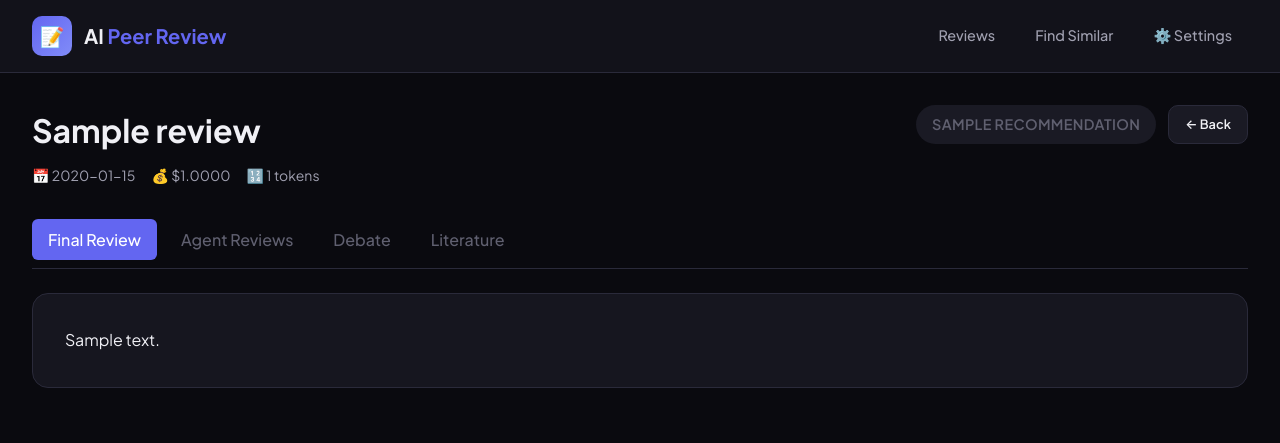
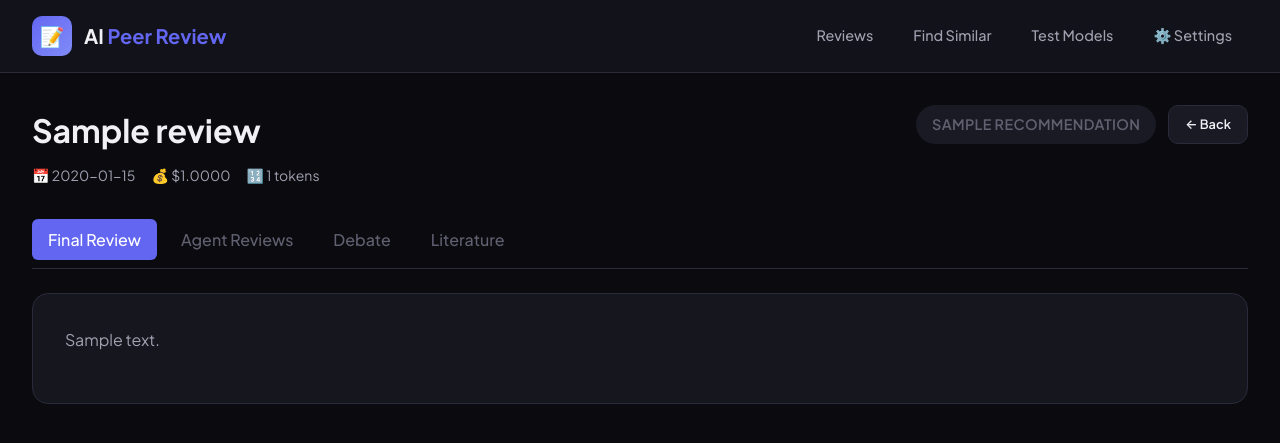
Before and after one commit to cpreiksaitis/ai-peer-review, a FastAPI app: template src/web/production/templates/review.html in a window 1280 px wide. Shown: the top 443 px of the page. Run offline with FastAPI, Linux system fonts and the light colour scheme; the template is opened without the code that fills it: most values are stand-ins (such as "Sample title", 1, 10 or a date in 2020); some libraries are stand-ins or nearby versions.

Commit message:
add test to model endpoint

```diff
--- a/src/web/production/app.py
+++ b/src/web/production/app.py
@@ -245,8 +245,16 @@ async def settings_page(request: Request):
         {
             "request": request,
             "settings": masked_settings,
-            "api_status": api_status,
+        "api_status": api_status,
         },
+    )
+
+@app.get("/test-models", response_class=HTMLResponse)
+async def test_models_page(request: Request):
+    """Simple UI to run model connectivity checks."""
+    return templates.TemplateResponse(
+        "test_models.html",
+        {"request": request},
     )
 
 
--- a/src/web/production/templates/base.html
+++ b/src/web/production/templates/base.html
@@ -493,6 +493,7 @@
             <nav>
                 <a href="/" class="{% if request.url.path == '/' %}active{% endif %}">Reviews</a>
                 <a href="/similar" class="{% if request.url.path == '/similar' %}active{% endif %}">Find Similar</a>
+                <a href="/test-models" class="{% if request.url.path == '/test-models' %}active{% endif %}">Test Models</a>
                 <a href="/settings" class="{% if request.url.path == '/settings' %}active{% endif %}">⚙️ Settings</a>
             </nav>
         </div>
--- a/src/web/production/templates/review.html
+++ b/src/web/production/templates/review.html
@@ -165,16 +165,14 @@
 </div>
 
 <div id="tab-final" class="tab-content active">
-    <div class="review-content" id="final-review-content">
-        {{ review.final_review | replace('\n', '<br>') | safe }}
-    </div>
+    <div class="review-content markdown-block" data-markdown="{{ review.final_review | default('') | e }}"></div>
 </div>
 
 <div id="tab-agents" class="tab-content">
     {% for agent_name, agent_review in review.initial_reviews.items() %}
     <div class="agent-review">
         <div class="agent-name">{{ agent_name }}</div>
-        <div style="color: var(--text-secondary); white-space: pre-wrap;">{{ agent_review }}</div>
+        <div class="markdown-block" data-markdown="{{ agent_review | default('') | e }}"></div>
     </div>
     {% endfor %}
 </div>
@@ -186,7 +184,7 @@
     {% for agent_name, response in round_data.items() %}
     <div class="agent-review">
         <div class="agent-name">{{ agent_name }}</div>
-        <div style="color: var(--text-secondary); white-space: pre-wrap;">{{ response }}</div>
+        <div class="markdown-block" data-markdown="{{ response | default('') | e }}"></div>
     </div>
     {% endfor %}
     {% endfor %}
@@ -201,6 +199,8 @@
 {% endblock %}
 
 {% block scripts %}
+<script src="https://cdn.jsdelivr.net/npm/marked/marked.min.js"></script>
+<script src="https://cdn.jsdelivr.net/npm/dompurify@3.1.2/dist/purify.min.js"></script>
 <script>
     // Tab switching
     document.querySelectorAll('.tab').forEach(tab => {
@@ -213,17 +213,12 @@
         });
     });
 
-    // Simple markdown-like formatting
-    const content = document.getElementById('final-review-content');
-    if (content) {
-        let html = content.innerHTML;
-        // Bold
-        html = html.replace(/\*\*(.+?)\*\*/g, '<strong>$1</strong>');
-        // Headers
-        html = html.replace(/^### (.+)$/gm, '<h3>$1</h3>');
-        html = html.replace(/^## (.+)$/gm, '<h2>$1</h2>');
-        html = html.replace(/^# (.+)$/gm, '<h1>$1</h1>');
-        content.innerHTML = html;
-    }
+    // Render markdown with sanitization
+    marked.setOptions({ breaks: true });
+    document.querySelectorAll('.markdown-block').forEach(el => {
+        const raw = el.getAttribute('data-markdown') || '';
+        const html = marked.parse(raw);
+        el.innerHTML = DOMPurify.sanitize(html);
+    });
 </script>
 {% endblock %}
```
